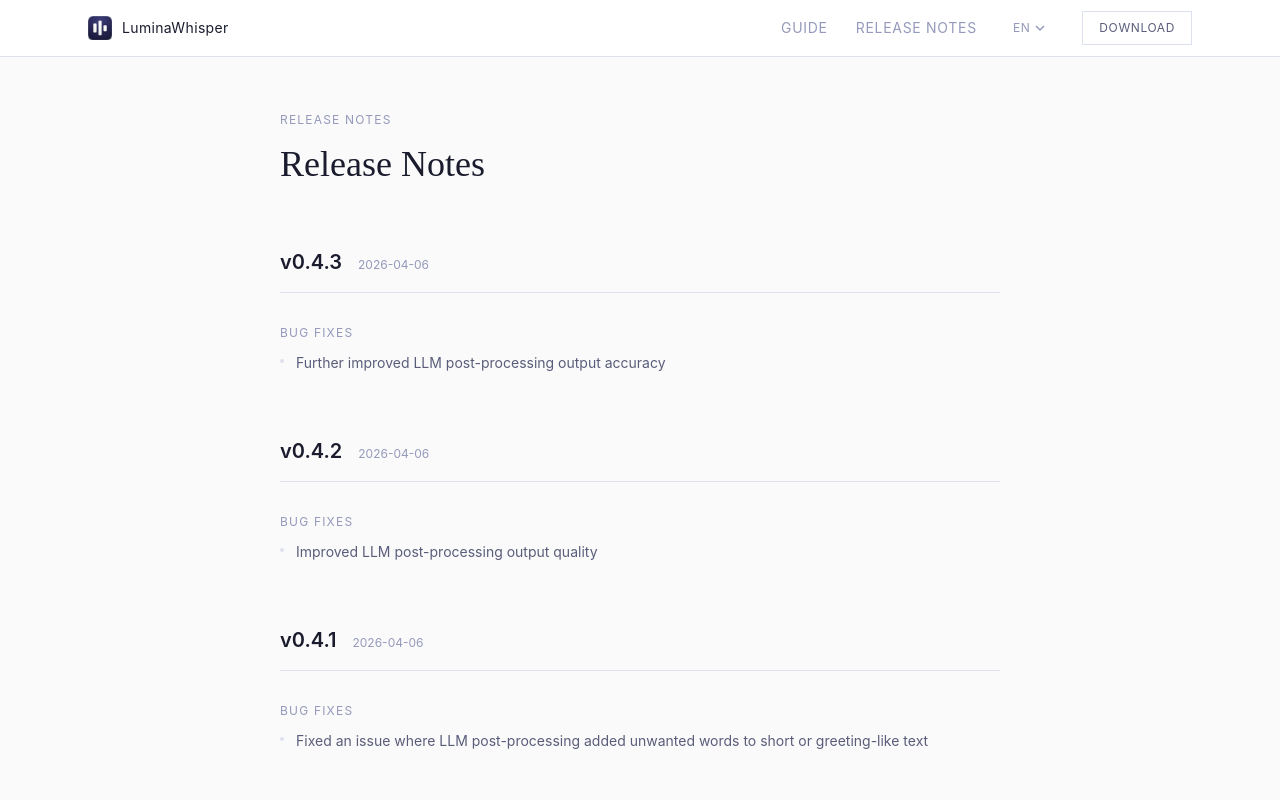
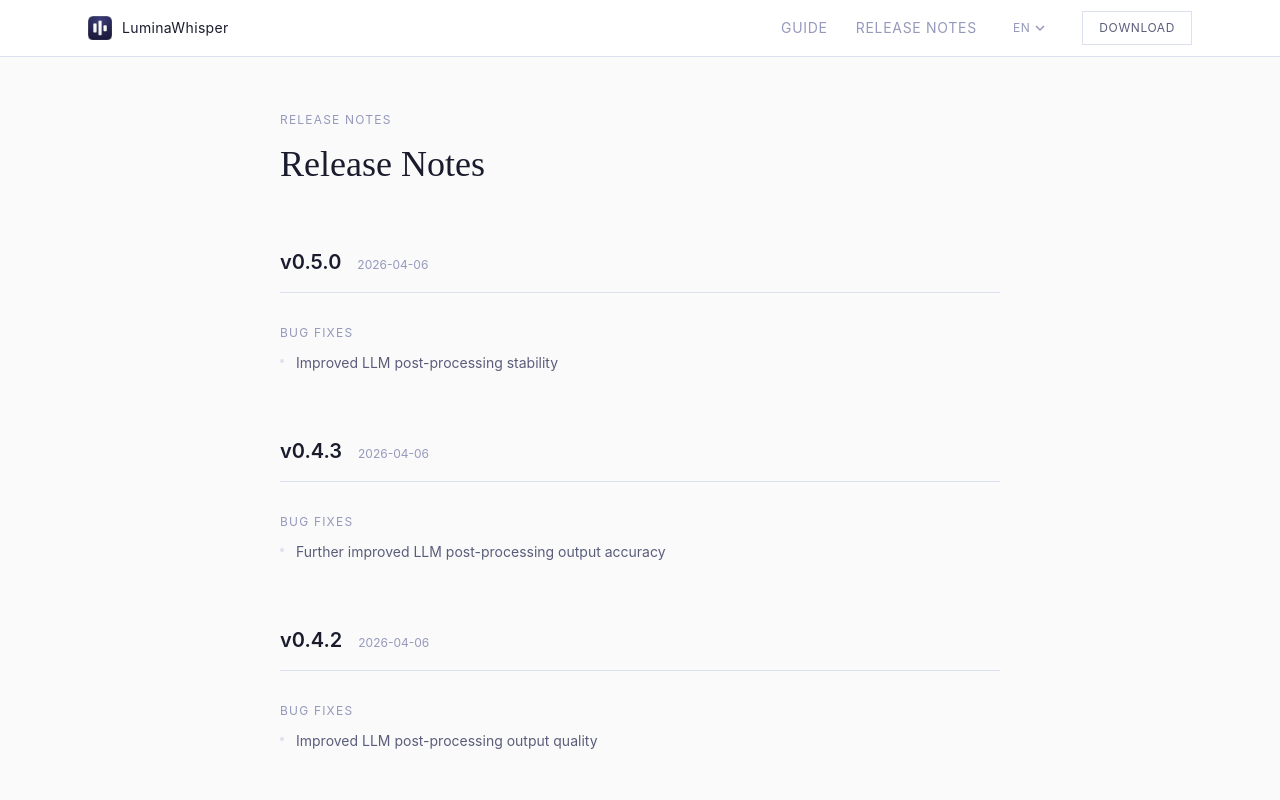
Before and after one commit to k1e1n04/lumina-whisper-site, a React (Vite) app: page /en/release in a window 1280 px wide. Shown: the top 800 px of the page. Built offline with nearby package versions, Linux system fonts and the light colour scheme; a web font is replaced by a local one.

Commit message:
chore(release): add v0.5.0 release notes and update appcast

```diff
--- a/src/i18n/de.json
+++ b/src/i18n/de.json
@@ -173,6 +173,12 @@
     "subtitle": "Release Notes",
     "newFeatures": "Neue Funktionen",
     "bugFixes": "Fehlerbehebungen",
+    "v050": {
+      "features": {},
+      "fixes": {
+        "llmStability": "Stabilität der LLM-Nachbearbeitung verbessert"
+      }
+    },
     "v043": {
       "features": {},
       "fixes": {
--- a/src/i18n/en.json
+++ b/src/i18n/en.json
@@ -173,6 +173,12 @@
     "subtitle": "Release Notes",
     "newFeatures": "New Features",
     "bugFixes": "Bug Fixes",
+    "v050": {
+      "features": {},
+      "fixes": {
+        "llmStability": "Improved LLM post-processing stability"
+      }
+    },
     "v043": {
       "features": {},
       "fixes": {
--- a/src/i18n/fr.json
+++ b/src/i18n/fr.json
@@ -174,6 +174,12 @@
     "subtitle": "Release Notes",
     "newFeatures": "Nouvelles fonctionnalités",
     "bugFixes": "Corrections de bugs",
+    "v050": {
+      "features": {},
+      "fixes": {
+        "llmStability": "Stabilité du post-traitement LLM améliorée"
+      }
+    },
     "v043": {
       "features": {},
       "fixes": {
--- a/src/i18n/ja.json
+++ b/src/i18n/ja.json
@@ -173,6 +173,12 @@
     "subtitle": "Release Notes",
     "newFeatures": "新機能",
     "bugFixes": "バグ修正",
+    "v050": {
+      "features": {},
+      "fixes": {
+        "llmStability": "LLM 後処理の安定性を改善"
+      }
+    },
     "v043": {
       "features": {},
       "fixes": {
--- a/src/i18n/ko.json
+++ b/src/i18n/ko.json
@@ -174,6 +174,12 @@
     "subtitle": "Release Notes",
     "newFeatures": "새로운 기능",
     "bugFixes": "버그 수정",
+    "v050": {
+      "features": {},
+      "fixes": {
+        "llmStability": "LLM 후처리 안정성을 개선"
+      }
+    },
     "v043": {
       "features": {},
       "fixes": {
--- a/src/i18n/zh.json
+++ b/src/i18n/zh.json
@@ -174,6 +174,12 @@
     "subtitle": "Release Notes",
     "newFeatures": "新功能",
     "bugFixes": "错误修复",
+    "v050": {
+      "features": {},
+      "fixes": {
+        "llmStability": "改善了 LLM 后处理的稳定性"
+      }
+    },
     "v043": {
       "features": {},
       "fixes": {
--- a/src/pages/ReleasePage.tsx
+++ b/src/pages/ReleasePage.tsx
@@ -4,6 +4,13 @@ import Footer from '../components/Footer'
 import PageSeo from '../components/PageSeo'
 
 const RELEASES = [
+  {
+    version: '0.5.0',
+    date: '2026-04-06',
+    key: 'v050',
+    features: [] as string[],
+    fixes: ['llmStability'],
+  },
   {
     version: '0.4.3',
     date: '2026-04-06',
```
Also changed, not shown: 1 other file (tests, documents, lock files or other folders).
